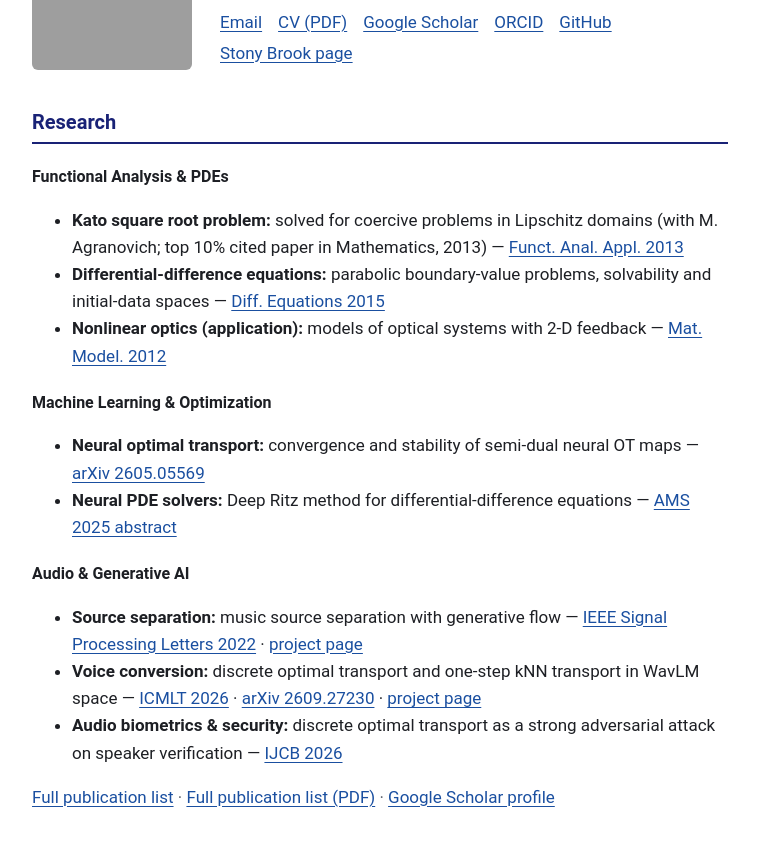
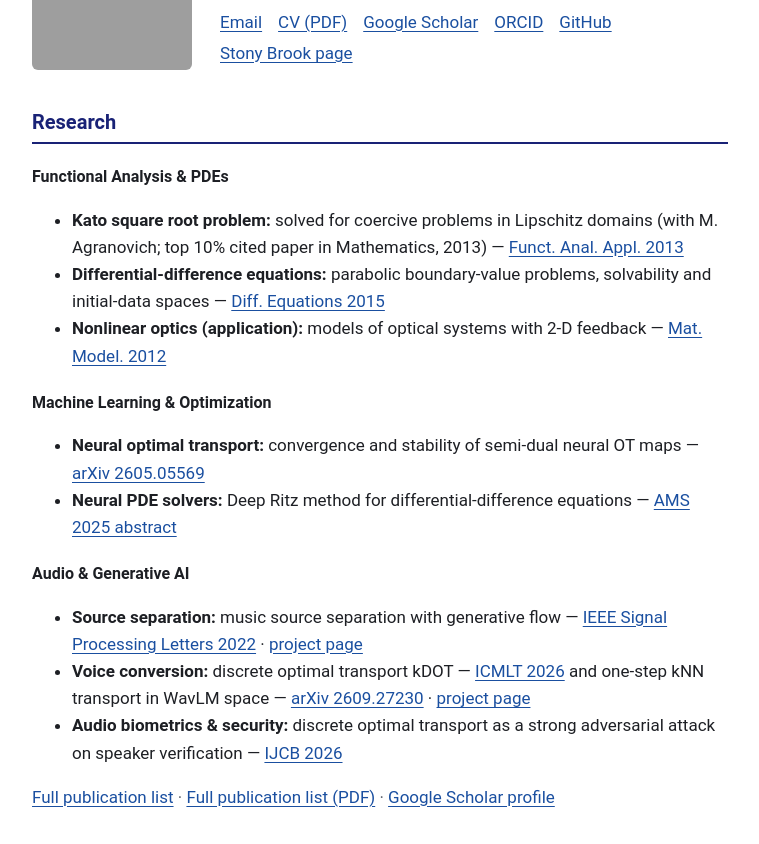
Before and after one commit to anton-selitskiy/anton-selitskiy.github.io, a plain HTML site: page index.html in a window 1280 px wide. Shown: the part 170-1014 px from the top of the page, without its empty margins (260-1019 px from the left). Drawn offline with Linux system fonts and the light colour scheme; grey boxes are pictures that could not be loaded; a web font is replaced by a local one.

Commit message:
Revise voice conversion description in index.html
Updated the voice conversion entry to include 'kDOT' and rephrased the description.

```diff
--- a/index.html
+++ b/index.html
@@ -52,7 +52,7 @@
     <h3>Audio &amp; Generative AI</h3>
     <ul>
       <li><strong>Source separation:</strong> music source separation with generative flow — <a href="https://doi.org/10.1109/LSP.2022.3219355">IEEE Signal Processing Letters 2022</a> · <a href="https://github.com/gzhu06/GenerativeSourceSeparation">project page<span class="visually-hidden"> for music source separation</span></a></li>
-      <li><strong>Voice conversion:</strong> discrete optimal transport and one-step kNN transport in WavLM space — <a href="https://arxiv.org/abs/2505.04382">ICMLT 2026</a> · <a href="https://arxiv.org/abs/2609.27230">arXiv 2609.27230</a> · <a href="https://anton-selitskiy.github.io/kNN-VC-FM">project page<span class="visually-hidden"> for one-step voice conversion</span></a></li>
+      <li><strong>Voice conversion:</strong> discrete optimal transport kDOT — <a href="https://arxiv.org/abs/2505.04382">ICMLT 2026</a> and one-step kNN transport in WavLM space — <a href="https://arxiv.org/abs/2609.27230">arXiv 2609.27230</a> · <a href="https://anton-selitskiy.github.io/kNN-VC-FM">project page<span class="visually-hidden"> for one-step voice conversion</span></a></li>
       <li><strong>Audio biometrics &amp; security:</strong> discrete optimal transport as a strong adversarial attack on speaker verification — <a href="https://arxiv.org/abs/2509.14959">IJCB 2026</a></li>
     </ul>
   </div>
```
